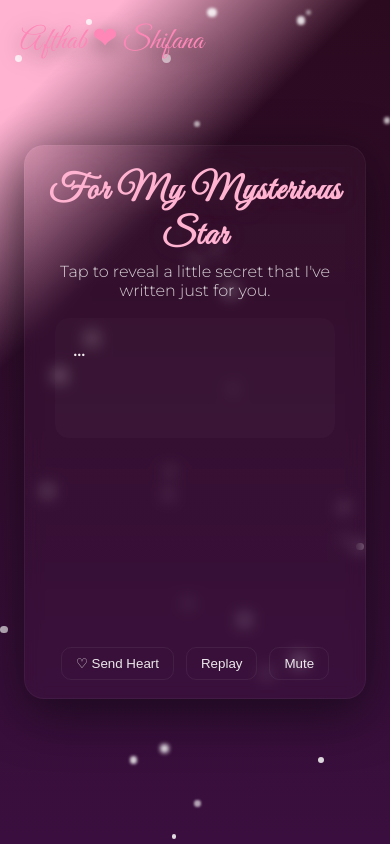
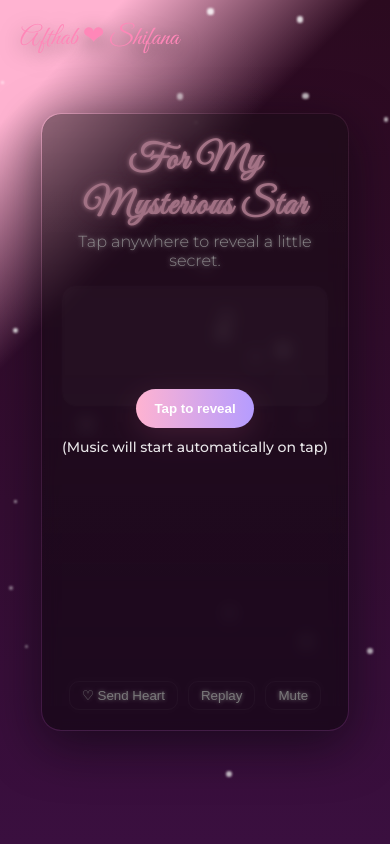
Before and after one commit to afthaabeeyy/afthaabeeyy.github.io, a plain HTML site: page index.html in a window 390 px wide. Drawn offline with Linux system fonts and the light colour scheme.

Commit message:
Update index.html

```diff
--- a/index.html
+++ b/index.html
@@ -23,60 +23,48 @@
       -webkit-font-smoothing:antialiased;
     }
 
-    /* stars + subtle moving lights */
     .back{position:fixed;inset:0;z-index:0;pointer-events:none;}
-    .spark{position:absolute;width:6px;height:6px;border-radius:50%;background:rgba(255,255,255,0.9);filter:blur(1px);opacity:0.9;mix-blend-mode:screen;}
+    .spark{position:absolute;width:4px;height:4px;border-radius:50%;background:rgba(255,255,255,0.9);filter:blur(1px);opacity:0.9;mix-blend-mode:screen;}
 
-    header{position:fixed;top:20px;left:20px;font-family:Great Vibes,cursive;font-size:30px;color:var(--accent);z-index:6;text-shadow:0 6px 20px rgba(0,0,0,0.5)}
+    header{position:fixed;top:20px;left:20px;font-family:Great Vibes,cursive;font-size:26px;color:var(--accent);z-index:6;text-shadow:0 6px 20px rgba(0,0,0,0.5)}
 
     .card{
-      position:relative;z-index:4;max-width:880px;width:100%;border-radius:20px;padding:28px;background:linear-gradient(180deg,rgba(255,255,255,0.02),rgba(255,255,255,0.01));backdrop-filter: blur(8px);box-shadow:0 14px 50px rgba(8,6,12,0.6);
-      display:flex;flex-direction:column;align-items:center;gap:18px;min-height:520px;overflow:hidden;border:1px solid rgba(255,255,255,0.04);
+      position:relative;z-index:4;max-width:90%;width:100%;border-radius:20px;padding:20px;background:linear-gradient(180deg,rgba(255,255,255,0.02),rgba(255,255,255,0.01));backdrop-filter: blur(8px);box-shadow:0 14px 50px rgba(8,6,12,0.6);
+      display:flex;flex-direction:column;align-items:center;gap:16px;min-height:480px;overflow:hidden;border:1px solid rgba(255,255,255,0.04);
     }
 
     .hero{margin-top:4px;text-align:center}
-    .hero h1{font-family:Great Vibes,cursive;font-size:48px;color:var(--rose);text-shadow:0 0 30px rgba(255,171,200,0.12);letter-spacing:1px}
+    .hero h1{font-family:Great Vibes,cursive;font-size:36px;color:var(--rose);text-shadow:0 0 20px rgba(255,171,200,0.12);letter-spacing:1px}
     .hero p{color:rgba(255,255,255,0.8);margin-top:4px;font-weight:300}
 
-    .note{
-      width:86%;background:rgba(255,255,255,0.02);border-radius:14px;padding:18px;min-height:150px;display:flex;align-items:flex-start;justify-content:flex-start;cursor:pointer;transition:transform .28s ease,box-shadow .28s ease;
-    }
+    .note{width:100%;background:rgba(255,255,255,0.02);border-radius:14px;padding:14px;min-height:120px;display:flex;align-items:flex-start;justify-content:flex-start;cursor:pointer;transition:transform .28s ease,box-shadow .28s ease;}
     .note:active{transform:translateY(2px);}
 
-    .type{font-size:18px;line-height:1.6;color:rgba(255,250,250,0.95);white-space:pre-wrap;text-align:left;width:100%}
-    .cursor{display:inline-block;width:10px;height:22px;background:var(--accent);border-radius:3px;margin-left:6px;animation:blink 1s steps(2) infinite}
+    .type{font-size:16px;line-height:1.6;color:rgba(255,250,250,0.95);white-space:pre-wrap;text-align:left;width:100%}
+    .cursor{display:inline-block;width:8px;height:20px;background:var(--accent);border-radius:3px;margin-left:4px;animation:blink 1s steps(2) infinite}
     @keyframes blink{50%{opacity:0}}
 
-    .secret{width:75%;max-width:640px;background:linear-gradient(180deg,rgba(255,255,255,0.02),rgba(255,255,255,0.01));border-radius:16px;padding:20px;border:1px solid rgba(255,255,255,0.05);box-shadow:0 12px 40px rgba(0,0,0,0.5);opacity:0;transform:translateY(18px) scale(.98);transition:all .5s cubic-bezier(.2,.9,.2,1);text-align:center}
+    .secret{width:90%;background:linear-gradient(180deg,rgba(255,255,255,0.02),rgba(255,255,255,0.01));border-radius:16px;padding:16px;border:1px solid rgba(255,255,255,0.05);box-shadow:0 12px 40px rgba(0,0,0,0.5);opacity:0;transform:translateY(18px) scale(.98);transition:all .5s cubic-bezier(.2,.9,.2,1);text-align:center}
     .secret.show{opacity:1;transform:translateY(0) scale(1)}
-    .secret h2{font-family:Great Vibes,cursive;font-size:34px;color:var(--lav);margin-bottom:6px}
-    .secret p{font-size:18px;color:rgba(255,250,250,0.95);line-height:1.5}
-    .signature{margin-top:12px;font-family:Great Vibes,cursive;font-size:20px;color:rgba(255,255,255,0.9)}
+    .secret h2{font-family:Great Vibes,cursive;font-size:28px;color:var(--lav);margin-bottom:6px}
+    .secret p{font-size:16px;color:rgba(255,250,250,0.95);line-height:1.5}
+    .signature{margin-top:10px;font-family:Great Vibes,cursive;font-size:18px;color:rgba(255,255,255,0.9)}
 
-    .controls{display:flex;gap:12px;margin-top:18px}
-    .btn{background:transparent;border:1px solid rgba(255,255,255,0.06);padding:8px 14px;border-radius:10px;color:rgba(255,255,255,0.9);cursor:pointer;transition:all .25s}
+    .controls{display:flex;gap:10px;margin-top:16px;flex-wrap:wrap;justify-content:center}
+    .btn{background:transparent;border:1px solid rgba(255,255,255,0.06);padding:6px 12px;border-radius:10px;color:rgba(255,255,255,0.9);cursor:pointer;transition:all .25s}
     .btn:hover{background:rgba(255,255,255,0.06);box-shadow:0 6px 30px rgba(255,136,184,0.08)}
 
-    /* floating hearts */
-    .heart{position:absolute;font-size:22px;opacity:0.95;transform:translateY(0);animation:floatUp 4s ease-in forwards;z-index:5}
-    @keyframes floatUp{0%{transform:translateY(0) scale(1);opacity:1}100%{transform:translateY(-360px) scale(.6);opacity:0}}
+    .heart{position:absolute;font-size:20px;opacity:0.9;transform:translateY(0);animation:floatUp 4s ease-in forwards;z-index:5}
+    @keyframes floatUp{0%{transform:translateY(0) scale(1);opacity:1}100%{transform:translateY(-300px) scale(.6);opacity:0}}
 
-    /* small overlay reveal (tap to reveal) */
     .overlay{position:absolute;inset:0;background:linear-gradient(180deg,rgba(0,0,0,0.35),rgba(0,0,0,0.5));display:flex;align-items:center;justify-content:center;z-index:5;flex-direction:column;backdrop-filter: blur(2px);}
-    .reveal-button{background:linear-gradient(90deg,var(--rose),var(--lav));padding:14px 20px;border-radius:999px;color:#fff;font-weight:600;border:none;box-shadow:0 10px 40px rgba(255,140,180,0.14);cursor:pointer}
-    .reveal-sub{margin-top:12px;color:rgba(255,255,255,0.9)}
+    .reveal-button{background:linear-gradient(90deg,var(--rose),var(--lav));padding:12px 18px;border-radius:999px;color:#fff;font-weight:600;border:none;box-shadow:0 8px 30px rgba(255,140,180,0.14);cursor:pointer}
+    .reveal-sub{margin-top:10px;color:rgba(255,255,255,0.9);font-size:14px;text-align:center}
 
-    @media(max-width:520px){
-      .hero h1{font-size:36px}
-      .card{padding:18px}
-      .note{width:92%;min-height:120px}
-      .secret{width:90%}
-    }
   </style>
 </head>
 <body>
 
-  <!-- attempt autoplay: playsinline + autoplay attribute, JS will also try play() and listen for touchstart -->
   <audio id="bgAudio" loop playsinline preload="auto">
     <source src="https://cdn.pixabay.com/download/audio/2021/09/09/audio_8d7e7f8a6d.mp3?filename=romantic-piano-11204.mp3" type="audio/mpeg">
   </audio>
@@ -88,7 +76,7 @@
   <main class="card" role="main" id="card">
     <div class="hero">
       <h1>For My Mysterious Star</h1>
-      <p>Tap to reveal a little secret that I've written just for you.</p>
+      <p>Tap anywhere to reveal a little secret.</p>
     </div>
 
     <div class="note" id="note" tabindex="0" aria-label="Reveal message">
@@ -97,7 +85,7 @@
 
     <div class="secret" id="secret">
       <h2>My Secret</h2>
-      <p id="message">ante kiss aan nte fav 💖</p>
+      <p id="message">secret allee ,enthaa nn ariyoo njn parayatte😁 , nkk llee anne llee nannaayi onn kettipidich umma veikanam😉💋 </p>
       <div class="signature">— Afthab</div>
     </div>
 
@@ -107,119 +95,75 @@
       <button class="btn" id="muteBtn">Mute</button>
     </div>
 
-    <!-- overlay to encourage playing on mobile (will auto-dismiss if autoplay succeeds) -->
     <div class="overlay" id="overlay">
       <button class="reveal-button" id="revealBtn">Tap to reveal</button>
-      <div class="reveal-sub">(If music doesn't start, tapping will start it)</div>
+      <div class="reveal-sub">(Music will start automatically on tap)</div>
     </div>
   </main>
 
   <script>
-    // generate soft sparks
+    // sparks
     const back = document.getElementById('back');
-    for(let i=0;i<30;i++){
+    for(let i=0;i<25;i++){
       const el=document.createElement('div');
       el.className='spark';
-      const size = 4 + Math.random()*6;
+      const size = 3 + Math.random()*4;
       el.style.width = size+'px'; el.style.height = size+'px';
       el.style.left = Math.random()*100+'%'; el.style.top = Math.random()*100+'%';
-      el.style.opacity = 0.6 + Math.random()*0.4;
-      el.style.filter = 'blur(' + (Math.random()*2) + 'px)';
+      el.style.opacity = 0.5 + Math.random()*0.5;
       back.appendChild(el);
     }
 
-    // hearts generator
+    // hearts
     function burstHeart(){
       const heart = document.createElement('div');
       heart.className='heart';
       heart.style.left = (20 + Math.random()*60) + '%';
       heart.style.bottom = '-20px';
       heart.textContent = '❤';
-      heart.style.fontSize = (16 + Math.random()*30) + 'px';
+      heart.style.fontSize = (14 + Math.random()*25) + 'px';
       document.body.appendChild(heart);
       heart.addEventListener('animationend', ()=>heart.remove());
     }
 
-    // Typewriter text
-    const lines = [
-      "Dear Shifana,",
-      "\nSome nights I look at the sky and I think of you.",
-      "\nYou are the quiet light that changed my dark.",
-      "\nKeep this little secret close.",
-      "\n— Afthab"
-    ];
     const typeEl = document.getElementById('typewriter');
     const secret = document.getElementById('secret');
-    let typing = false;
+    let typing=false;
 
     function typeAll(){
       typeEl.innerHTML='';
-      let i=0,j=0;
+      const line = "Dear Shifana, Some nights I look at the sky and I think of you. You are the quiet light that changed my dark. Keep this little secret close. — Afthab";
+      let j=0;
       typing=true;
       function step(){
-        if(i>=lines.length){typing=false;return;}
-        const line = lines[i];
         if(j<line.length){
-          typeEl.innerHTML = lines.slice(0,i).join('\n') + '\n' + line.slice(0,j+1) + '<span class="cursor"></span>';
-          j++;setTimeout(step,30 + Math.random()*40);
-        } else { i++; j=0; setTimeout(step,250); }
+          typeEl.innerHTML = line.slice(0,j+1) + '<span class="cursor"></span>';
+          j++; setTimeout(step, 25 + Math.random()*30);
+        } else { typing=false; }
       }
       step();
     }
 
-    // audio handling
     const audio = document.getElementById('bgAudio');
     const overlay = document.getElementById('overlay');
 
-    // try autoplay on load
-    function tryPlay(){
-      audio.volume = 0.45;
-      const p = audio.play();
-      if(p !== undefined){
-        p.then(()=>{
-          // autoplay succeeded
-          overlay.style.display = 'none';
-          document.getElementById('muteBtn').textContent = 'Mute';
-        }).catch(()=>{
-          // autoplay blocked, leave overlay visible; will start on first tap
-          overlay.style.display = '';
-        });
-      }
-    }
-    tryPlay();
-
-    // overlay reveal button
-    document.getElementById('revealBtn').addEventListener('click', ()=>{
-      // start audio if not playing
-      if(audio.paused){ audio.play().catch(()=>{}); }
-      overlay.style.display = 'none';
-      showSecret();
-    });
-
-    // clicking the note also reveals
-    document.getElementById('note').addEventListener('click', ()=>{ if(audio.paused) audio.play().catch(()=>{}); showSecret(); });
-
-    function showSecret(){
-      if(!typing) typeAll();
+    function startExperience(){
+      if(audio.paused){audio.play().catch(()=>{});}
+      overlay.style.display='none';
       secret.classList.add('show');
-      // burst a few hearts
-      for(let i=0;i<6;i++){ setTimeout(burstHeart, i*180); }
+      typeAll();
+      for(let i=0;i<5;i++){ setTimeout(burstHeart,i*200); }
     }
 
-    // controls
-    document.getElementById('heartBtn').addEventListener('click', ()=>{ burstHeart(); secret.querySelector('p').textContent = 'ante kiss aan nte fav 💖'; secret.classList.add('show'); });
-    document.getElementById('replayBtn').addEventListener('click', ()=>{ typeEl.innerHTML=''; secret.classList.remove('show'); setTimeout(typeAll,200); });
-    document.getElementById('muteBtn').addEventListener('click', ()=>{ if(audio.paused){ audio.play(); document.getElementById('muteBtn').textContent='Mute'; } else { audio.pause(); document.getElementById('muteBtn').textContent='Play'; } });
+    document.getElementById('revealBtn').addEventListener('click', startExperience);
+    document.body.addEventListener('touchstart', startExperience, {once:true});
+    document.body.addEventListener('click', startExperience, {once:true});
 
-    // accessibility: allow Enter/Space to reveal
-    document.getElementById('note').addEventListener('keydown', (e)=>{ if(e.key==='Enter' || e.key===' ') { e.preventDefault(); if(audio.paused) audio.play().catch(()=>{}); showSecret(); } });
+    document.getElementById('note').addEventListener('click', startExperience);
+    document.getElementById('heartBtn').addEventListener('click', burstHeart);
+    document.getElementById('replayBtn').addEventListener('click', ()=>{ typeEl.innerHTML=''; secret.classList.remove('show'); setTimeout(typeAll,100); });
+    document.getElementById('muteBtn').addEventListener('click', ()=>{ if(audio.paused){audio.play();document.getElementById('muteBtn').textContent='Mute';} else {audio.pause();document.getElementById('muteBtn').textContent='Play';} });
+  </script>
 
-    // attempt to detect user gesture (some mobile browsers allow play after any touch)
-    function onFirstTouch(){ tryPlay(); window.removeEventListener('touchstart', onFirstTouch); }
-    window.addEventListener('touchstart', onFirstTouch, {passive:true});
-
-    // small initial hint pulse
-    setTimeout(()=>{ typeEl.innerHTML = '...'; },800);
-  </script>
 </body>
 </html>
```
